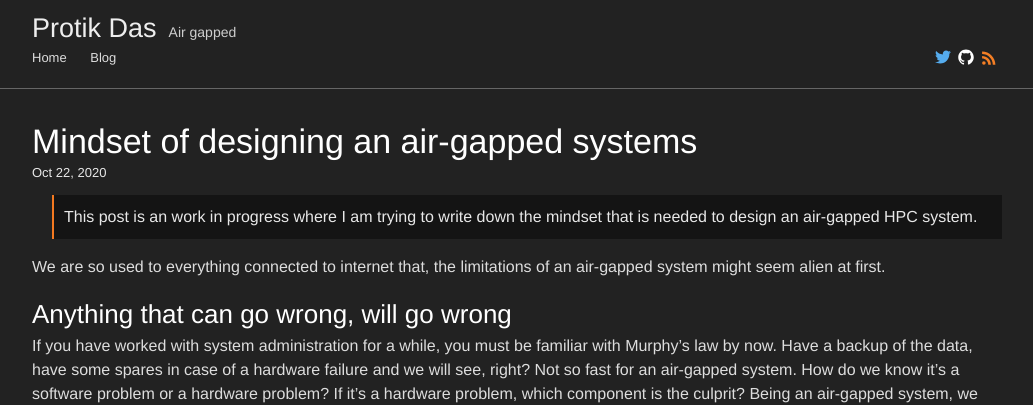
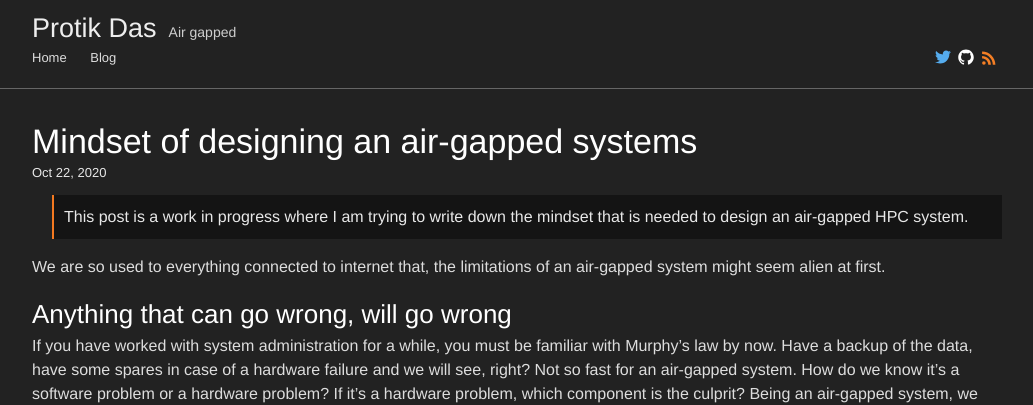
Before and after one commit to protik77/protik77.github.io, a Jekyll site: the page built from blog/_posts/2020-10-22-air-gapped-mindset.markdown, in a window 1280 px wide. Shown: the top 405 px of the page, without its empty margins (123-1156 px from the left). Built offline with Jekyll 4.4.1, drawn with Linux system fonts in a browser that asks for light colours; comment, search, counter and statistics services are not loaded.

Commit message:
fix typo

```diff
--- a/blog/_posts/2020-10-22-air-gapped-mindset.markdown
+++ b/blog/_posts/2020-10-22-air-gapped-mindset.markdown
@@ -5,7 +5,7 @@ title:  "Mindset of designing an air-gapped systems"
 date:   2020-10-22
 ---
 
-> This post is an work in progress where I am trying to write down the mindset that is needed to design an air-gapped HPC system.
+> This post is a work in progress where I am trying to write down the mindset that is needed to design an air-gapped HPC system.
 
 We are so used to everything connected to internet that, the limitations of an air-gapped system might seem alien at first.
 
```
